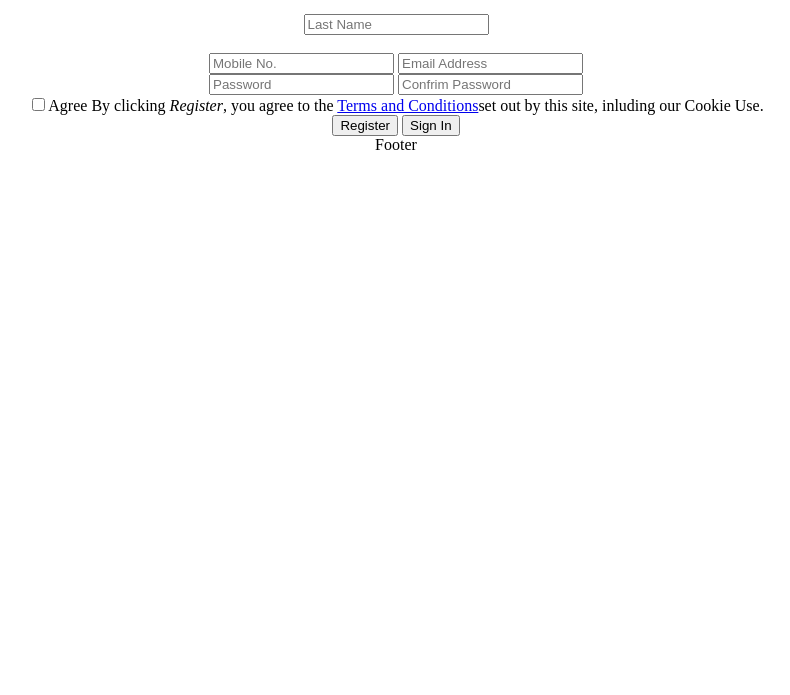
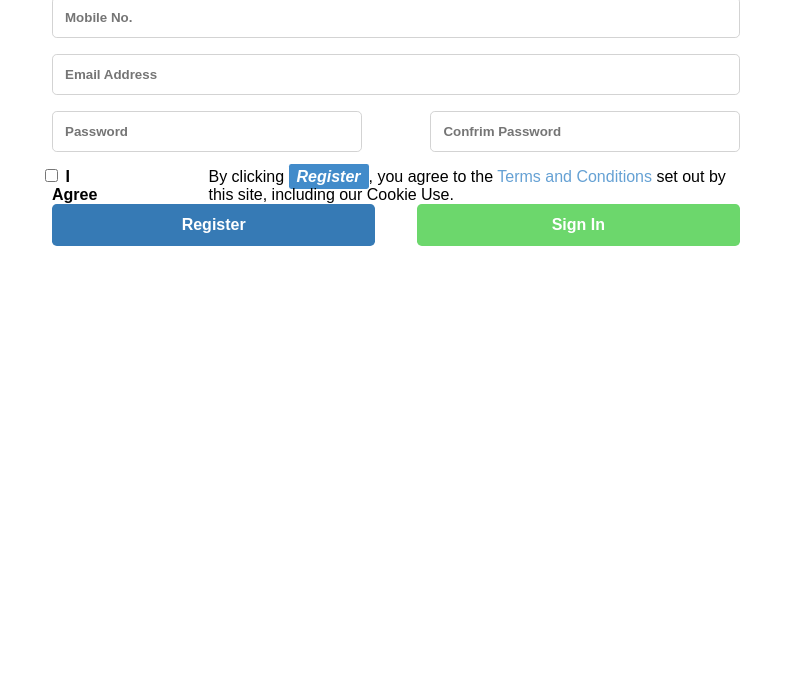
Before and after one commit to Mutotu/Antra-SignUp-page, a plain HTML site: page index.html in a window 1280 px wide. Shown: the part 105-800 px from the top of the page, without its empty margins (244-1034 px from the left). Drawn offline with Linux system fonts and the light colour scheme.

Commit message:
finisned

```diff
--- a/index.html
+++ b/index.html
@@ -1,7 +1,10 @@
 <!DOCTYPE html>
 <html>
-
-    <title>Antra SignUp Page</title>
+<head>
+  <meta charset="UTF-8" />
+  <meta http-equiv="X-UA-Compatible" content="IE=edge" />
+  <meta name="viewport" content="width=device-width, initial-scale=1.0" />
+  <title>Antra SignUp Page</title>
 <link rel="stylesheet" href="main.css">
   </head>
   <body>
@@ -11,32 +14,31 @@
 
     <form action="">
        <div class="name-block">
-        <input type="text" placeholder="First Name" name="fname"><br><br>
-
-        <input type="text" placeholder="Last Name"><br><br>
+        <input type="text" placeholder="First Name" >
+        <input type="text" placeholder="Last Name">
        </div>
 
-       <div class="info-block">
+
         <input type="tel" placeholder="Mobile No."/>
         <input type="email" placeholder="Email Address"/>
 
-       </div>
+
        <div class="password-block">
         <input type="password" placeholder="Password" />
         <input type="password" placeholder="Confrim Password" />
        </div>
        <div class="check-box">
-           <label> <input type="checkbox" />Agree</label>
-       <span>By clicking <em>Register</em>, you agree to the <a href="#">Terms and Conditions</a>set out by this site, inluding our Cookie Use.</span>
+           <label> <input type="checkbox" /><span> I Agree</span></label>
+       <p class="terms">By clicking <em>Register</em>, you agree to the <a href="#">Terms and Conditions</a> set out by this site, including our Cookie Use.</p>
        </div>
       <div class=submit-block>
-        <input type="submit" value="Register">
-        <input type="submit" value="Sign In">
+        <input class="btn-register" type="submit" value="Register">
+        <input class="btn-submit" type="submit" value="Sign In">
 
       </div>
       </form>
     </div>
 
-    <footer>Footer</footer>
+
   </body>
 </html>
--- a/main.css
+++ b/main.css
@@ -1,3 +1,93 @@
-body {
+* {
+  padding: 0;
+  margin: 0;
+  box-sizing: border-box;
+  font-family: Arial, Helvetica, sans-serif;
+}
+header {
   text-align: center;
 }
+form {
+  width: 55%;
+  display: flex;
+  flex-direction: column;
+  padding: 0.5rem;
+  margin: 0 auto;
+}
+.password-block,
+.name-block {
+  display: flex;
+  justify-content: space-between;
+}
+
+.password-block input {
+  width: 45%;
+}
+
+.name-block input {
+  width: 45%;
+}
+
+input {
+  margin-bottom: 1rem;
+  padding: 0.75rem;
+  border: 1px solid lightgrey;
+  border-radius: 0.3rem;
+}
+
+input::placeholder {
+  font-weight: bold;
+}
+
+.check-box {
+  display: flex;
+  align-items: center;
+}
+
+.submit-block {
+  display: flex;
+  justify-content: space-between;
+}
+
+.submit-block input {
+  border-radius: 0.3rem;
+  padding: 0.75rem;
+  width: 47%;
+  border: none;
+  color: white;
+  font-weight: bold;
+  font-size: 1em;
+}
+
+a {
+  text-decoration: none;
+  color: #65a1d4;
+}
+
+.btn-submit {
+  background-color: #6cd76c;
+}
+.btn-register {
+  background-color: #367ab5;
+}
+
+.terms em {
+  background-color: #428bca;
+  border-radius: 0.15rem;
+  padding: 0.25rem 0.5rem;
+  border: none;
+  color: white;
+  font-weight: bold;
+}
+
+label span {
+  font-weight: bolder;
+  margin-left: 10px;
+}
+
+.terms {
+  margin-left: 110px;
+}
+label input {
+  margin: -7px;
+}
```
Also changed, not shown: 1 other file.
